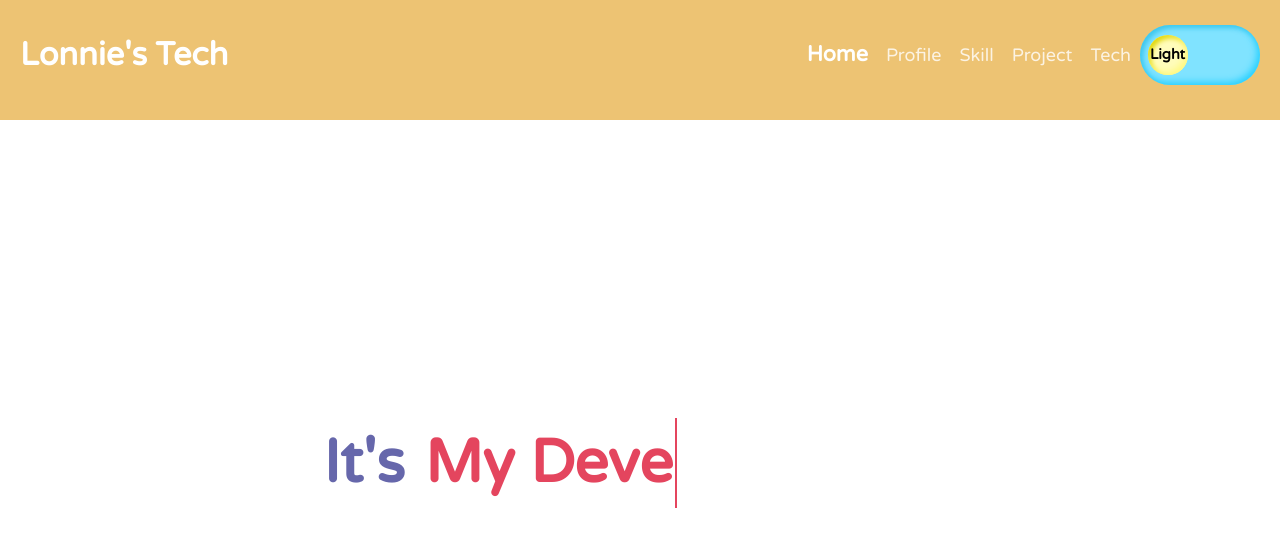
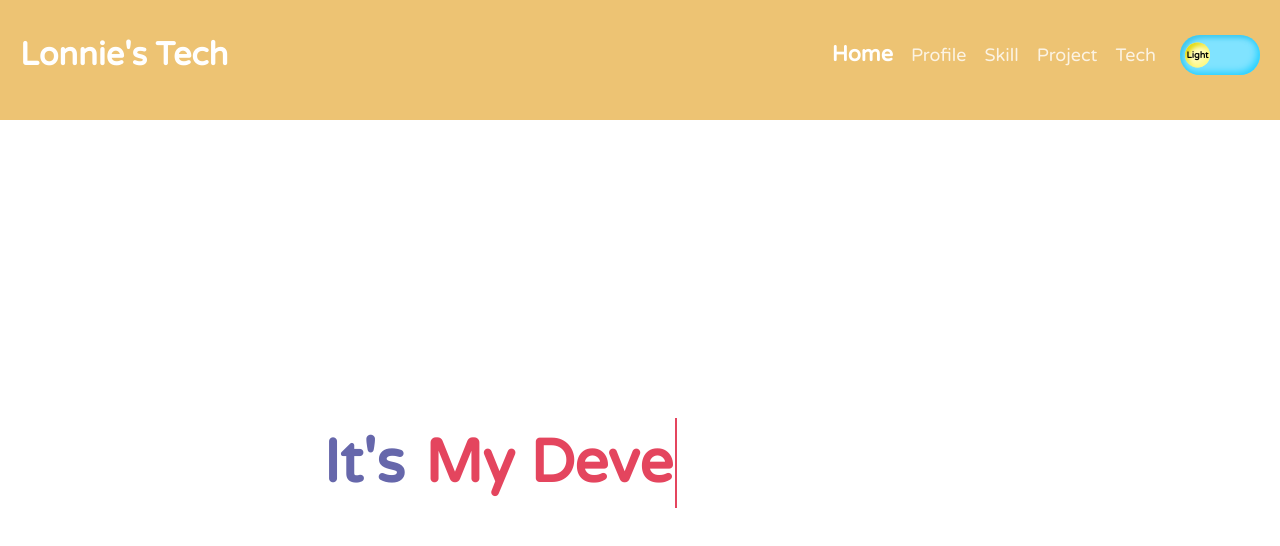
Before and after one commit to aosjehdgus/lonnie-portfolio, a React app: page / in a window 1280 px wide. Shown: the top 546 px of the page. Built offline with nearby package versions, Linux system fonts and the light colour scheme.

Commit message:
Change dark mode toggle css

```diff
--- a/src/components/nav/horizontal-nav/NavToggle.js
+++ b/src/components/nav/horizontal-nav/NavToggle.js
@@ -1,21 +1,12 @@
 /** @jsx jsx */
 import { css, jsx } from '@emotion/react';
-import React from 'react';
-
-const white = 'rgb(255, 255, 255)';
-const deepTaupe = 'rgb(123, 102, 96)';
-const whiteSand = 'rgb(219, 213, 209)';
-const fuchsiaPink = 'rgb(223, 136, 183)';
-const tawnyOrange = 'rgb(211, 128, 111)';
-const veryPeri = 'rgb(102, 103, 171)';
-const cornSilk = 'rgb(237, 195, 115)';
-const paradisePink = 'rgb(228, 69, 94)';
 
 const navToggle = css`
   display: flex;
   width: 100%;
-  height: 200px;
+  height: 120px;
   justify-content: center;
+  margin-left: 15px;
   align-items: center;
   input {
     position: absolute;
@@ -33,23 +24,23 @@ const navToggle = css`
     justify-content: center;
     align-items: center;
     font-weight: 700;
-    background: rgba(255, 222, 56, 1);
-    box-shadow: inset -3px -3px 7px rgba(255, 224, 66, 1),
-      inset 3px 3px 5px rgba(209, 174, 0, 1);
-    content: '';
-    left: calc(100% - 47.5px);
-    right: 7.5px;
+    background: rgb(255, 252, 187);
+    box-shadow: inset -3px -3px 7px rgba(255, 249, 128, 1),
+      inset 3px 3px 5px rgba(224, 213, 0, 1);
+    content: 'Dark';
+    left: calc(100% - 30px);
+    right: 5px;
   }
   //배경(Light mode)
   label {
     display: block;
     position: relative;
-    width: 120px;
-    height: 60px;
+    width: 80px;
+    height: 40px;
     font-weight: 700;
 
     background: rgba(128, 227, 255, 1);
-    border-radius: 60px;
+    border-radius: 40px;
     box-shadow: inset -3px -3px 7px rgba(41, 209, 255, 1),
       inset 3px 3px 5px rgba(0, 172, 219, 0.5);
     transition: background 0.7s;
@@ -62,14 +53,14 @@ const navToggle = css`
     content: 'Light';
     color: rgb(0, 0, 0);
     position: absolute;
-    left: 7.5px;
+    left: 5px;
     top: 50%;
-    width: 40px;
-    height: 40px;
+    width: 25px;
+    height: 25px;
     border-radius: 100%;
-    font-size: 0.8rem;
+    font-size: 0.5rem;
+    transform: translateY(-50%);
     background: rgb(255, 252, 187);
-    transform: translateY(-50%);
     box-shadow: inset -3px -3px 7px rgba(255, 249, 128, 1),
       inset 3px 3px 5px rgba(224, 213, 0, 1);
     transition: all 0.7s;
@@ -96,10 +87,6 @@ const NavToggle = () => {
       <input type="checkbox" id="chk1" />
       <label htmlFor="chk1">
         <span>''</span>
-
-        <div>
-          <span>''</span>
-        </div>
       </label>
     </div>
   );
--- a/src/components/nav/horizontal-nav/index.js
+++ b/src/components/nav/horizontal-nav/index.js
@@ -33,7 +33,7 @@ const HorizontalNav = () => {
       <NavTitle />
       <ul css={navListWrapper}>
         <NavList>
-          {NAV_CONFIG.map((item, _index) => {
+          {NAV_CONFIG.map(item => {
             return <NavLink key={item.path} item={item} />;
           })}
         </NavList>
```
